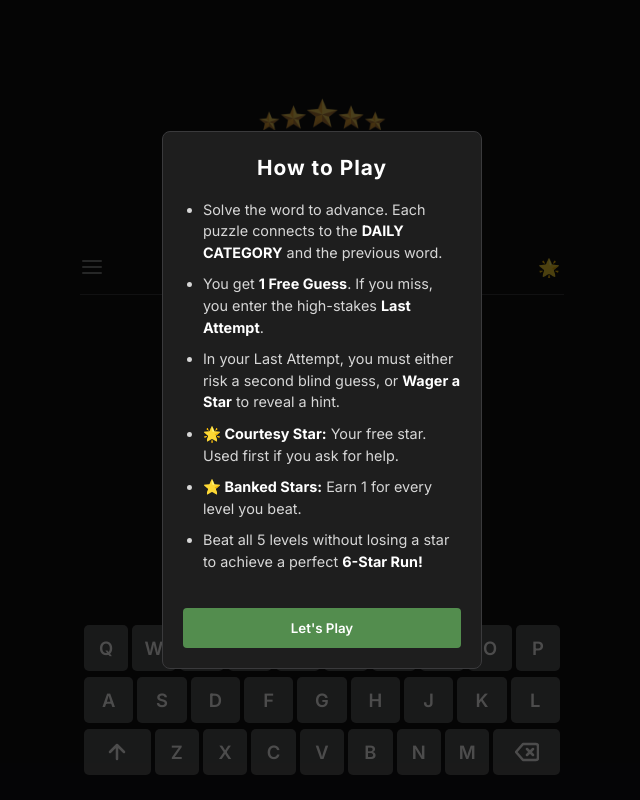
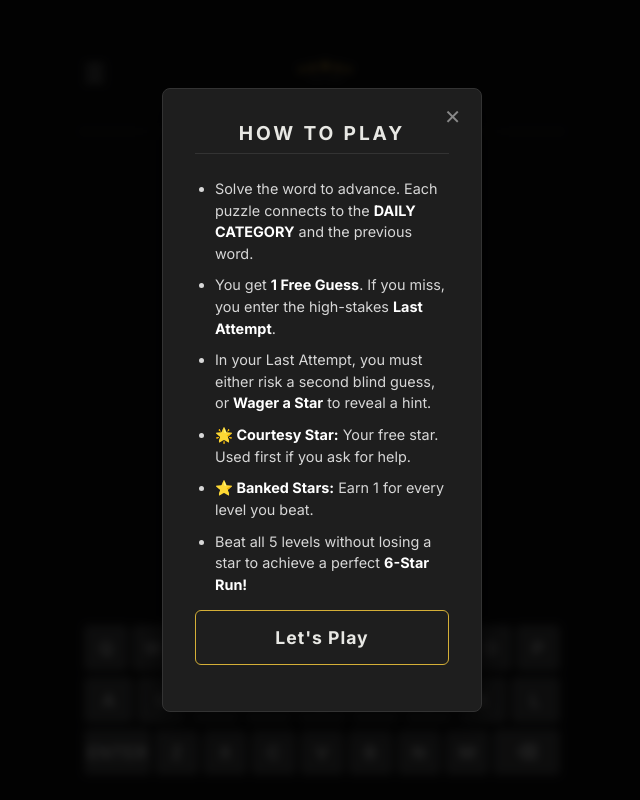
Before and after one commit to GSERBO/5-Stars, a React (Vite) app: page / in a window 1280 px wide. Shown: the whole page, without its empty margins (318-958 px from the left). Built offline with nearby package versions, Linux system fonts and the light colour scheme.

Commit message:
UI Change

```diff
--- a/src/App.jsx
+++ b/src/App.jsx
@@ -78,7 +78,6 @@ const WEEKLY_CHALLENGES = [
 
 const todayIndex = new Date().getDay();
 const dailyChallenge = WEEKLY_CHALLENGES[todayIndex];
-
 const todayStr = new Date().toISOString().split('T')[0];
 
 const getInitialState = () => {
@@ -131,14 +130,17 @@ function App() {
   const [runHistory, setRunHistory] = useState(initialState?.runHistory ?? []);
 
   const [stats, setStats] = useState(getInitialStats());
+
+  // NEW KRYPTEX UI STATES
+  const [isMenuOpen, setIsMenuOpen] = useState(false);
+  const [showGamesHub, setShowGamesHub] = useState(false);
+
   const [showStatsModal, setShowStatsModal] = useState(false);
-
   const [isShaking, setIsShaking] = useState(false);
   const [toast, setToast] = useState('');
   const [animatingStar, setAnimatingStar] = useState(null);
   const [showShootingStar, setShowShootingStar] = useState(false);
 
-  const [showMenu, setShowMenu] = useState(false);
   const [showModal, setShowModal] = useState(false);
   const [hintText, setHintText] = useState('');
   const [showHelpModal, setShowHelpModal] = useState(false);
@@ -408,7 +410,7 @@ function App() {
     const starString = Array(bankedStars).fill('⭐').join('');
     const shieldString = hasCourtesyStar ? '🌟 Intact' : '🌟 Lost';
 
-    const shareText = `5 Stars | Daily ${dailyChallenge.category} Category\n${grid}\nBank: ${starString || 'None'} | ${shieldString}\n\nCheck out my score in 5-Stars! Can you beat it?\n[Link to your game here]`;
+    const shareText = `5 Stars | Daily ${dailyChallenge.category} Category\n${grid}\nBank: ${starString || 'None'} | ${shieldString}\n\nCheck out my score in 5-Stars! Can you beat it?\nhttps://5-stars-phi.vercel.app/`;
 
     navigator.clipboard.writeText(shareText);
     showToastNotification("Results & Challenge copied!");
@@ -469,63 +471,80 @@ function App() {
       {guessStatus === 'summary' && isPerfectRun && renderConfetti()}
       {showShootingStar && <div className="shooting-star">⭐</div>}
 
-      <div className="logo-container">
-        <img src="/logo.png" alt="5 Stars" className="main-logo" />
+      <header className="app-header">
+        <button className="menu-btn" onClick={() => setIsMenuOpen(true)}>☰</button>
+        <div className="logo-container" style={{ margin: 0, padding: 0 }}>
+          <img src="/logo.png" alt="5 Stars" className="main-logo" style={{ width: '120px' }} />
+        </div>
+        <div style={{width: '24px'}}></div>
+      </header>
+
+      {/* --- REPLICATED KRYPTEX MENU OVERLAY --- */}
+      <div className={`menu-overlay ${isMenuOpen ? 'open' : ''}`} onClick={() => setIsMenuOpen(false)}>
+        <div className="menu-drawer" onClick={(e) => e.stopPropagation()}>
+          <button className="close-btn" onClick={() => setIsMenuOpen(false)}>✕</button>
+
+          <div className="menu-content">
+            <h2 className="menu-title">STATISTICS</h2>
+            <div className="stats-grid">
+              <div className="stat-box">
+                <span className="stat-num">{stats.gamesPlayed}</span>
+                <span className="stat-label">Played</span>
+              </div>
+              <div className="stat-box">
+                <span className="stat-num">{stats.gamesPlayed > 0 ? Math.round((stats.gamesWon / stats.gamesPlayed) * 100) : 0}%</span>
+                <span className="stat-label">Win %</span>
+              </div>
+              <div className="stat-box">
+                <span className="stat-num">{stats.currentStreak}</span>
+                <span className="stat-label">Streak</span>
+              </div>
+            </div>
+
+            <nav className="menu-links" style={{ marginTop: '30px' }}>
+              <button className="menu-link-btn" onClick={() => { setShowHelpModal(true); setIsMenuOpen(false); }}>
+                How to Play
+              </button>
+              <button className="menu-link-btn" onClick={() => { setShowGamesHub(true); setIsMenuOpen(false); }}>
+                More Games
+              </button>
+            </nav>
+          </div>
+          <div className="menu-footer">v1.0.0</div>
+        </div>
       </div>
 
-      <header className="header">
-        <div className="header-left">
-          <button className="icon-btn" onClick={() => setShowMenu(true)}>
-            <svg width="24" height="24" viewBox="0 0 24 24" fill="none" stroke="currentColor" strokeWidth="2" strokeLinecap="round" strokeLinejoin="round"><line x1="3" y1="12" x2="21" y2="12"></line><line x1="3" y1="6" x2="21" y2="6"></line><line x1="3" y1="18" x2="21" y2="18"></line></svg>
-          </button>
-        </div>
+      {/* --- MORE GAMES HUB MODAL --- */}
+      {showGamesHub && (
+        <div className="modal-overlay" onClick={() => setShowGamesHub(false)}>
+          <div className="modal-panel" onClick={(e) => e.stopPropagation()}>
+            <button className="close-btn-abs" onClick={() => setShowGamesHub(false)}>✕</button>
+            <h2 className="modal-title">GAMES HUB</h2>
 
-        <div className="header-center">
-          <div className="level-text">
-            {guessStatus !== 'summary' ? (
-              <><strong>Level {currentLevel + 1}</strong> &nbsp;• {targetWord.length} Letters</>
-            ) : (
-              <strong>Daily Complete</strong>
-            )}
-          </div>
-        </div>
+            <a href="https://kryptex-game.vercel.app/" target="_blank" rel="noopener noreferrer" className="hub-btn">
+              KRYPTEX
+              <span className="hub-sub">Play now ↗</span>
+            </a>
 
-        <div className="header-right">
-          <div className="stars">
-            {animatingStar === 'banked' && <span className={`star-icon star-dissolving`}>⭐</span>}
-            {Array.from({ length: bankedStars }).map((_, i) => (
-              <span key={`banked-${i}`} className="star-icon">⭐</span>
-            ))}
-            {hasCourtesyStar && bankedStars > 0 && <span style={{ margin: '0 4px', color: '#565758' }}>|</span>}
-            {hasCourtesyStar && <span className={`star-icon ${animatingStar === 'courtesy' ? 'star-dissolving' : ''}`}>🌟</span>}
-          </div>
-        </div>
-      </header>
+            <a href="#" className="hub-btn current" onClick={(e) => e.preventDefault()}>
+              5 STARS
+              <span className="hub-sub">You are currently playing</span>
+            </a>
 
-      {showMenu && (
-        <div className="menu-overlay" onClick={() => setShowMenu(false)}>
-          <div className="side-menu" onClick={e => e.stopPropagation()}>
-            <button className="icon-btn menu-close" onClick={() => setShowMenu(false)}>
-              <svg width="24" height="24" viewBox="0 0 24 24" fill="none" stroke="currentColor" strokeWidth="2" strokeLinecap="round" strokeLinejoin="round"><line x1="18" y1="6" x2="6" y2="18"></line><line x1="6" y1="6" x2="18" y2="18"></line></svg>
-            </button>
-
-            <button className="menu-item" onClick={() => { setShowMenu(false); setShowStatsModal(true); }}>
-              📊 Statistics
-            </button>
-            <button className="menu-item" onClick={() => { setShowMenu(false); setShowHelpModal(true); }}>
-              📖 How to Play
-            </button>
-            <button className="menu-item" style={{color: '#818384', cursor: 'not-allowed'}}>
-              ⚙️ Settings (Coming Soon)
-            </button>
+            <a href="#" className="hub-btn disabled" onClick={(e) => e.preventDefault()}>
+              THE NUMBERS GAME
+              <span className="hub-sub">Coming Soon</span>
+            </a>
           </div>
         </div>
       )}
 
+      {/* Legacy Stats Modal (Kept for End-of-Game trigger) */}
       {showStatsModal && (
          <div className="modal-overlay" onClick={() => setShowStatsModal(false)}>
-            <div className="modal-content" onClick={e => e.stopPropagation()} style={{width: '300px'}}>
-               <h2 style={{textAlign: 'center', marginBottom: '15px'}}>STATISTICS</h2>
+            <div className="modal-panel" onClick={e => e.stopPropagation()}>
+               <button className="close-btn-abs" onClick={() => setShowStatsModal(false)}>✕</button>
+               <h2 className="modal-title">STATISTICS</h2>
                <div style={{display: 'flex', justifyContent: 'space-around', marginBottom: '20px', textAlign: 'center'}}>
                   <div>
                      <div style={{fontSize: '2rem', fontWeight: 'bold'}}>{stats.gamesPlayed}</div>
@@ -539,23 +558,15 @@ function App() {
                   </div>
                   <div>
                      <div style={{fontSize: '2rem', fontWeight: 'bold'}}>{stats.currentStreak}</div>
-                     <div style={{fontSize: '0.75rem', color: '#818384'}}>Current<br/>Streak</div>
-                  </div>
-                  <div>
-                     <div style={{fontSize: '2rem', fontWeight: 'bold'}}>{stats.maxStreak}</div>
-                     <div style={{fontSize: '0.75rem', color: '#818384'}}>Max<br/>Streak</div>
+                     <div style={{fontSize: '0.75rem', color: '#818384'}}>Streak</div>
                   </div>
                </div>
 
                {guessStatus === 'summary' && (
-                   <button className="share-button" onClick={handleShare} style={{justifyContent: 'center'}}>
+                   <button className="share-button" onClick={handleShare} style={{width: '100%', justifyContent: 'center'}}>
                       Share Results 📋
                    </button>
                )}
-
-               <button className="modal-btn" style={{marginTop: '10px'}} onClick={() => setShowStatsModal(false)}>
-                  Close
-               </button>
             </div>
          </div>
       )}
@@ -563,7 +574,18 @@ function App() {
       <div className="game-area">
         {guessStatus !== 'summary' ? (
           <>
-            {/* --- NEW: GOLD CATEGORY HIGHLIGHT --- */}
+            <div className="level-text" style={{ textAlign: 'center', marginBottom: '15px' }}>
+              <strong>Level {currentLevel + 1}</strong> &nbsp;• {targetWord.length} Letters
+              <div style={{ marginTop: '10px' }} className="stars">
+                {animatingStar === 'banked' && <span className={`star-icon star-dissolving`}>⭐</span>}
+                {Array.from({ length: bankedStars }).map((_, i) => (
+                  <span key={`banked-${i}`} className="star-icon">⭐</span>
+                ))}
+                {hasCourtesyStar && bankedStars > 0 && <span style={{ margin: '0 4px', color: '#565758' }}>|</span>}
+                {hasCourtesyStar && <span className={`star-icon ${animatingStar === 'courtesy' ? 'star-dissolving' : ''}`}>🌟</span>}
+              </div>
+            </div>
+
             <div className="category-title">
               DAILY CATEGORY: <span className="category-highlight">{dailyChallenge.category}</span>
             </div>
@@ -605,19 +627,21 @@ function App() {
 
       {showModal && (
         <div className="modal-overlay">
-          <div className="modal-content">
-            <button className="modal-btn" onClick={() => handleAction('hint')}>Get Hint</button>
-            <button className="modal-btn" onClick={() => handleAction('letter')}>Reveal Letter</button>
-            <button className="modal-btn" style={{background:'#538d4e'}} onClick={() => setShowModal(false)}>Cancel</button>
+          <div className="modal-panel">
+            <button className="close-btn-abs" onClick={() => setShowModal(false)}>✕</button>
+            <h2 className="modal-title">USE A STAR</h2>
+            <button className="hub-btn" onClick={() => handleAction('hint')}>Get a Text Hint</button>
+            <button className="hub-btn" onClick={() => handleAction('letter')}>Reveal One Letter</button>
           </div>
         </div>
       )}
 
       {showHelpModal && (
         <div className="modal-overlay">
-          <div className="modal-content help-modal">
+          <div className="modal-panel help-modal">
+            <button className="close-btn-abs" onClick={() => setShowHelpModal(false)}>✕</button>
+            <h2 className="modal-title">HOW TO PLAY</h2>
             <div className="help-content">
-              <h2>How to Play</h2>
               <ul>
                 <li>Solve the word to advance. Each puzzle connects to the <strong>DAILY CATEGORY</strong> and the previous word.</li>
                 <li>You get <strong>1 Free Guess</strong>. If you miss, you enter the high-stakes <strong>Last Attempt</strong>.</li>
@@ -627,7 +651,7 @@ function App() {
                 <li>Beat all 5 levels without losing a star to achieve a perfect <strong>6-Star Run!</strong></li>
               </ul>
             </div>
-            <button className="modal-btn" style={{background:'#538d4e', marginTop: '10px'}} onClick={() => setShowHelpModal(false)}>
+            <button className="hub-btn current" style={{marginTop: '10px'}} onClick={() => setShowHelpModal(false)}>
               Let's Play
             </button>
           </div>
@@ -648,13 +672,13 @@ function App() {
           </div>
           <div className="keyboard-row">
             <button className="key wide" onClick={() => handleKeyClick('ENTER')}>
-              <svg xmlns="http://www.w3.org/2000/svg" width="24" height="24" viewBox="0 0 24 24" fill="none" stroke="currentColor" strokeWidth="2.5" strokeLinecap="round" strokeLinejoin="round"><path d="M12 19V5M5 12l7-7 7 7"/></svg>
+              ENTER
             </button>
             {['Z','X','C','V','B','N','M'].map(k => (
               <button key={k} className="key" onClick={() => handleKeyClick(k)}>{k}</button>
             ))}
             <button className="key wide" onClick={() => handleKeyClick('⌫')}>
-              <svg xmlns="http://www.w3.org/2000/svg" width="24" height="24" viewBox="0 0 24 24" fill="none" stroke="currentColor" strokeWidth="2.5" strokeLinecap="round" strokeLinejoin="round"><path d="M21 4H8l-7 8 7 8h13a2 2 0 0 0 2-2V6a2 2 0 0 0-2-2zM18 9l-6 6M12 9l6 6"/></svg>
+              ⌫
             </button>
           </div>
         </div>
--- a/src/index.css
+++ b/src/index.css
@@ -91,57 +91,245 @@ html, body {
   font-weight: 600;
 }
 
-/* Slide-out Menu Animations */
-@keyframes fadeIn { to { opacity: 1; } }
-@keyframes slideIn { to { transform: translateX(0); } }
+/* --- THE UNIVERSAL MENU ARCHITECTURE (From Kryptex) --- */
+.app-header {
+  display: flex;
+  justify-content: space-between;
+  align-items: center;
+  width: 100%;
+  flex: 0 0 auto;
+  padding: 10px 0;
+  border-bottom: 1px solid #3a3a3c;
+}
+
+.menu-btn {
+  background: none;
+  border: none;
+  color: #E8E8E4;
+  font-size: 24px;
+  cursor: pointer;
+  padding: 4px;
+}
 
 .menu-overlay {
   position: fixed;
-  top: 0; left: 0; right: 0; bottom: 0;
-  background: rgba(0,0,0,0.65);
-  z-index: 3000;
+  top: 0;
+  left: 0;
+  width: 100vw;
+  height: 100vh;
+  background-color: rgba(0, 0, 0, 0.7);
+  z-index: 5000;
   opacity: 0;
-  animation: fadeIn 0.2s forwards;
-  backdrop-filter: blur(2px);
+  visibility: hidden;
+  transition: opacity 0.3s ease, visibility 0.3s ease;
 }
 
-.side-menu {
-  position: absolute;
-  top: 0; left: 0; bottom: 0;
-  width: 260px;
-  background: #121213;
-  border-right: 1px solid #3a3a3c;
-  transform: translateX(-100%);
-  animation: slideIn 0.25s forwards cubic-bezier(0.4, 0, 0.2, 1);
+.menu-overlay.open {
+  opacity: 1;
+  visibility: visible;
+}
+
+.menu-drawer {
+  position: fixed;
+  top: 0;
+  left: -300px;
+  width: 280px;
+  height: 100%;
+  background-color: #151515;
+  border-right: 1px solid #333333;
   display: flex;
   flex-direction: column;
-  padding: 20px;
+  transition: left 0.3s ease;
+  box-shadow: 4px 0 15px rgba(0, 0, 0, 0.5);
 }
 
-.menu-close {
-  align-self: flex-end;
-  margin-bottom: 30px;
+.menu-overlay.open .menu-drawer {
+  left: 0;
 }
 
-.menu-item {
+.close-btn {
   background: none;
   border: none;
-  color: #d7d7d7;
-  font-size: 1.1rem;
+  color: #E8E8E4;
+  font-size: 24px;
+  cursor: pointer;
+  align-self: flex-end;
+  padding: 16px;
+}
+
+.menu-content {
+  padding: 0 24px;
+  flex-grow: 1;
+}
+
+.menu-title {
+  font-size: 1rem;
+  letter-spacing: 0.2em;
   font-weight: 600;
-  text-align: left;
-  padding: 16px 0;
-  border-bottom: 1px solid #2a2a2c;
+  margin-bottom: 1.5rem;
+  border-bottom: 1px solid #333333;
+  padding-bottom: 0.5rem;
+  text-align: center;
+  color: #E8E8E4;
+}
+
+.stats-grid {
+  display: flex;
+  justify-content: space-between;
+  margin-bottom: 2rem;
+}
+
+.stat-box {
+  display: flex;
+  flex-direction: column;
+  align-items: center;
+}
+
+.stat-num {
+  font-size: 1.5rem;
+  font-weight: 600;
+  color: #E8E8E4;
+}
+
+.stat-label {
+  font-size: 0.7rem;
+  color: #888888;
+  text-transform: uppercase;
+  margin-top: 4px;
+}
+
+.menu-links {
+  display: flex;
+  flex-direction: column;
+  gap: 12px;
+}
+
+.menu-link-btn {
+  background: none;
+  border: 1px solid #333333;
+  color: #E8E8E4;
+  padding: 12px;
+  font-size: 1rem;
+  border-radius: 4px;
   cursor: pointer;
+  text-align: center;
+  text-decoration: none;
+  transition: background-color 0.2s ease;
+}
+
+.menu-link-btn:active {
+  background-color: #1E1E1E;
+}
+
+.menu-footer {
+  padding: 16px;
+  text-align: center;
+  font-size: 0.75rem;
+  color: #555555;
+  border-top: 1px solid #333333;
+}
+
+/* --- THE UNIVERSAL MODAL ARCHITECTURE (From Kryptex) --- */
+.modal-overlay {
+  position: fixed;
+  top: 0;
+  left: 0;
+  width: 100vw;
+  height: 100vh;
+  background-color: rgba(0, 0, 0, 0.85);
   display: flex;
+  justify-content: center;
   align-items: center;
-  gap: 12px;
+  z-index: 6000;
+  animation: fadeIn 0.3s ease forwards;
+}
+
+.modal-panel {
+  background-color: #1E1E1E;
+  border: 1px solid #333333;
+  border-radius: 8px;
+  padding: 2rem;
+  width: 85%;
+  max-width: 340px;
+  position: relative;
+  box-shadow: 0 10px 30px rgba(0,0,0,0.8);
+  animation: popUp 0.4s cubic-bezier(0.175, 0.885, 0.32, 1.275) forwards;
+}
+
+.modal-title {
+  font-size: 1.2rem;
+  letter-spacing: 0.15em;
+  margin-top: 0;
+  margin-bottom: 1.5rem;
+  text-align: center;
+  border-bottom: 1px solid #333333;
+  padding-bottom: 0.5rem;
+  color: #E8E8E4;
+}
+
+.close-btn-abs {
+  position: absolute;
+  top: 12px;
+  right: 16px;
+  background: none;
+  border: none;
+  color: #888888;
+  font-size: 20px;
+  cursor: pointer;
+  padding: 4px;
   transition: color 0.2s;
 }
 
-.menu-item:hover { color: #ffffff; }
+.close-btn-abs:hover {
+  color: #E8E8E4;
+}
 
-/* --- CORE GAME AREA --- */
+/* --- GAMES HUB MODAL STYLES --- */
+.hub-btn {
+  display: block;
+  width: 100%;
+  padding: 16px;
+  margin-bottom: 14px;
+  background-color: #1E1E1E;
+  border: 1px solid #333333;
+  border-radius: 6px;
+  color: #E8E8E4;
+  text-decoration: none;
+  text-align: center;
+  font-weight: bold;
+  font-size: 1.1rem;
+  letter-spacing: 1px;
+  transition: all 0.2s ease;
+  box-sizing: border-box;
+}
+
+.hub-btn:active {
+  border-color: #F5F5F5;
+  transform: scale(0.98);
+}
+
+.hub-btn.current {
+  border-color: #D4AF37;
+  pointer-events: none;
+}
+
+.hub-btn.disabled {
+  color: #666666;
+  border-style: dashed;
+  pointer-events: none;
+}
+
+.hub-sub {
+  display: block;
+  font-size: 0.75rem;
+  color: #888888;
+  font-weight: normal;
+  margin-top: 6px;
+  letter-spacing: 0;
+  text-transform: uppercase;
+}
+
+/* --- CORE GAME AREA (PRESERVED) --- */
 .game-area {
   flex-grow: 1;
   display: flex;
@@ -156,12 +344,11 @@ html, body {
   font-size: 0.8rem;
   font-weight: 500;
   letter-spacing: 1.5px;
-  margin-bottom: 12px; /* Increased from 8px to lift the text */
+  margin-bottom: 12px;
   color: #a0a0a0;
   text-transform: uppercase;
 }
 
-/* NEW: The gold category text */
 .category-highlight {
   color: #d4af37;
   font-weight: 700;
@@ -170,7 +357,7 @@ html, body {
 .word-bank {
   font-size: 0.85rem;
   color: #818384;
-  margin-bottom: 25px; /* Increased from 15px to push boxes further down */
+  margin-bottom: 25px;
   font-weight: bold;
   text-align: center;
 }
@@ -188,7 +375,7 @@ html, body {
   justify-content: center;
   gap: 10px;
   perspective: 1000px;
-  margin-top: 10px; /* NEW: Actively pushes the grid away from the text */
+  margin-top: 10px;
 }
 
 .letter-box {
@@ -205,46 +392,15 @@ html, body {
   transition: all 0.3s ease;
 }
 
-.letter-box.empty {
-  border: 2px solid #3a3a3c;
-  background-color: transparent;
-}
-
-.letter-box.typing {
-  border: 2px solid #565758;
-  background-color: transparent;
-  color: white;
-}
-
-.letter-box.correct {
-  border: 2px solid transparent;
-  background-color: #538d4e;
-  color: #ffffff;
-  box-shadow: inset 0 -2px 0 rgba(0,0,0,0.15);
-}
-
-.letter-box.incorrect {
-  border: 2px solid transparent;
-  background-color: #dc3545;
-  color: #ffffff;
-  box-shadow: inset 0 -2px 0 rgba(0,0,0,0.15);
-}
-
-.letter-box.failed-reveal {
-  border: 2px solid transparent;
-  background-color: #eab308;
-  color: #121213;
-  box-shadow: inset 0 -2px 0 rgba(0,0,0,0.15);
-}
+.letter-box.empty { border: 2px solid #3a3a3c; background-color: transparent; }
+.letter-box.typing { border: 2px solid #565758; background-color: transparent; color: white; }
+.letter-box.correct { border: 2px solid transparent; background-color: #538d4e; color: #ffffff; box-shadow: inset 0 -2px 0 rgba(0,0,0,0.15); }
+.letter-box.incorrect { border: 2px solid transparent; background-color: #dc3545; color: #ffffff; box-shadow: inset 0 -2px 0 rgba(0,0,0,0.15); }
+.letter-box.failed-reveal { border: 2px solid transparent; background-color: #eab308; color: #121213; box-shadow: inset 0 -2px 0 rgba(0,0,0,0.15); }
 
 /* --- THE 3D FLIP ANIMATIONS --- */
-.letter-box.correct.flip-animate {
-  animation: flipCorrect 0.6s ease both;
-}
-
-.letter-box.incorrect.flip-animate {
-  animation: flipIncorrect 0.6s ease both;
-}
+.letter-box.correct.flip-animate { animation: flipCorrect 0.6s ease both; }
+.letter-box.incorrect.flip-animate { animation: flipIncorrect 0.6s ease both; }
 
 @keyframes flipCorrect {
   0% { transform: rotateX(0deg); background-color: transparent; border: 2px solid #565758; color: white; box-shadow: none; }
@@ -333,40 +489,6 @@ html, body {
 
 .key.wide { flex: 1.5 1 0; }
 
-/* Modal Overlay */
-.modal-overlay {
-  position: fixed;
-  top: 0; left: 0; right: 0; bottom: 0;
-  background: rgba(0,0,0,0.7);
-  display: flex;
-  justify-content: center;
-  align-items: center;
-  z-index: 4000;
-}
-
-.modal-content {
-  background: #1e1e1e;
-  padding: 20px;
-  border-radius: 8px;
-  border: 1px solid #3a3a3c;
-  display: flex;
-  flex-direction: column;
-  gap: 10px;
-  width: 250px;
-}
-
-.modal-btn {
-  background: #3a3a3c;
-  color: white;
-  border: none;
-  padding: 12px;
-  border-radius: 4px;
-  cursor: pointer;
-  font-weight: 600;
-}
-
-.modal-btn:hover { background: #4a4a4c; }
-
 .hint-display {
   margin-top: 20px;
   font-size: 0.9rem;
@@ -428,18 +550,24 @@ html, body {
 .board.shake { animation: rowShake 0.4s ease-in-out; }
 
 .toast {
-  position: fixed;
-  top: 18%; left: 50%; transform: translateX(-50%);
-  background-color: #f8f8f8; color: #121213;
-  padding: 12px 24px; border-radius: 4px;
-  font-weight: 700; font-size: 0.95rem;
-  z-index: 5000; box-shadow: 0 4px 15px rgba(0, 0, 0, 0.6);
-  letter-spacing: 0.5px; text-transform: uppercase;
+  position: absolute;
+  top: 100px;
+  left: 50%;
+  transform: translateX(-50%);
+  background-color: #E8E8E4;
+  color: #151515;
+  padding: 12px 24px;
+  border-radius: 4px;
+  font-weight: bold;
+  font-size: 14px;
+  letter-spacing: 1px;
+  text-transform: uppercase;
+  z-index: 5000;
+  white-space: nowrap;
 }
 
 .help-modal { width: 320px; }
 .help-content { text-align: left; color: #d7d7d7; font-size: 0.9rem; line-height: 1.5; }
-.help-content h2 { color: #ffffff; margin-bottom: 15px; text-align: center; font-size: 1.3rem; letter-spacing: 1px; }
 .help-content ul { margin-left: 20px; margin-bottom: 15px; }
 .help-content li { margin-bottom: 10px; }
 .help-content strong { color: #ffffff; font-weight: 700; }
@@ -459,3 +587,13 @@ html, body {
 }
 .share-button:hover { transform: translateY(-2px); box-shadow: 0 6px 20px rgba(83, 141, 78, 0.6); }
 .share-button:active { transform: translateY(1px); }
+
+@keyframes popUp {
+  from { transform: scale(0.8); opacity: 0; }
+  to { transform: scale(1); opacity: 1; }
+}
+
+@keyframes fadeIn {
+  from { opacity: 0; backdrop-filter: blur(0px); }
+  to { opacity: 1; backdrop-filter: blur(4px); }
+}
```
